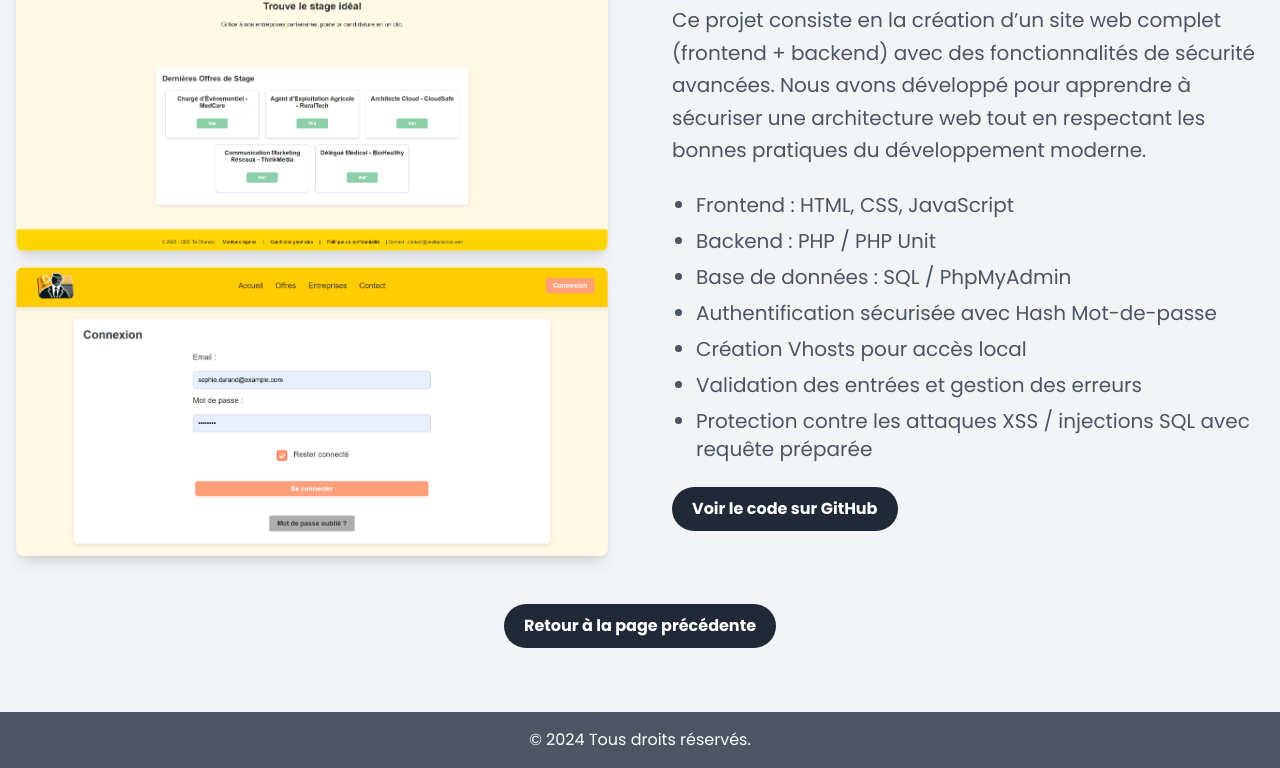
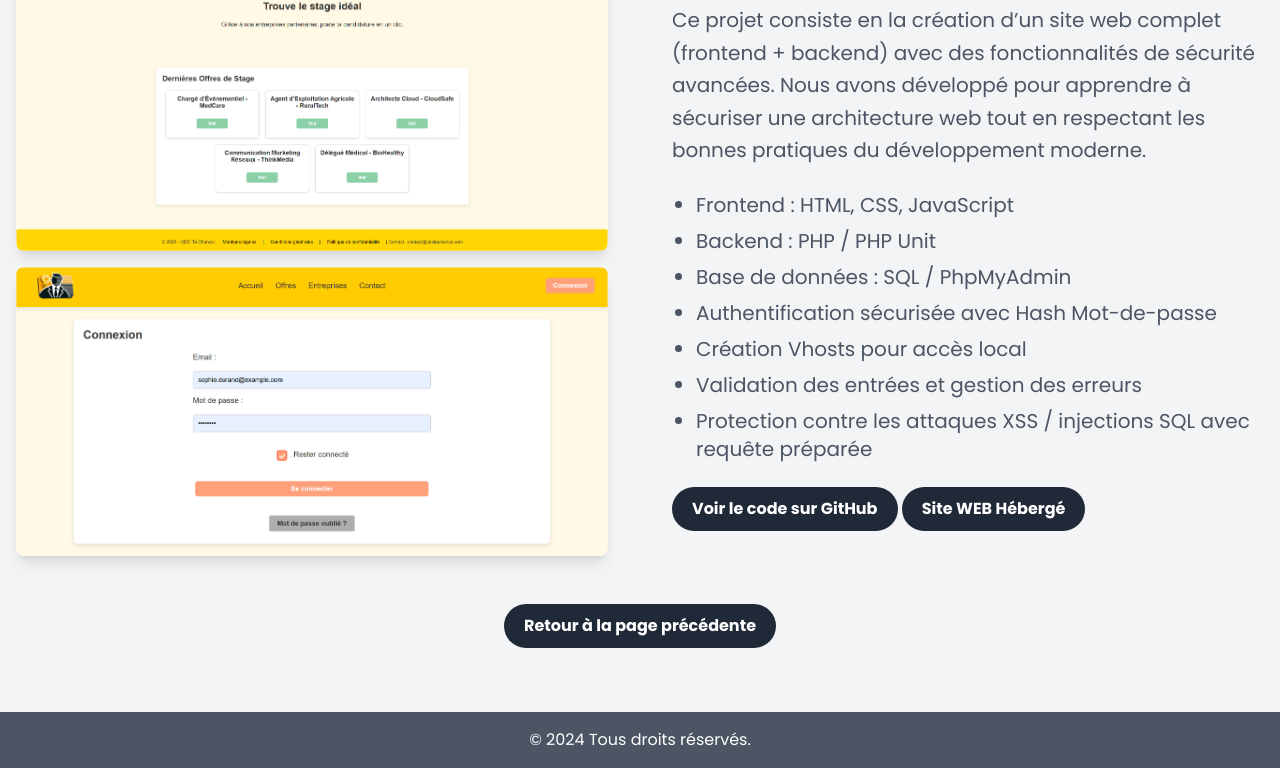
Before and after one commit to ValentinGlairot/Portfolio, a plain HTML site: page 10.html in a window 1280 px wide. Shown: the part 312-1080 px from the top of the page. Drawn offline with nearby package versions, Linux system fonts and the light colour scheme.

Commit message:
Update 10.html

```diff
--- a/10.html
+++ b/10.html
@@ -83,6 +83,8 @@
                         <li>Protection contre les attaques XSS / injections SQL avec requête préparée</li>
                     </ul>
                     <a href="https://github.com/enzogilles/cesitachance" target="_blank" class="project-link">Voir le code sur GitHub</a>
+                    <a href="https://cesitachance.wuaze.com/" target="_blank" class="project-link">Site WEB Hébergé</a>
+
                 </div>
             </div>
             <div class="text-center mt-12">
```
